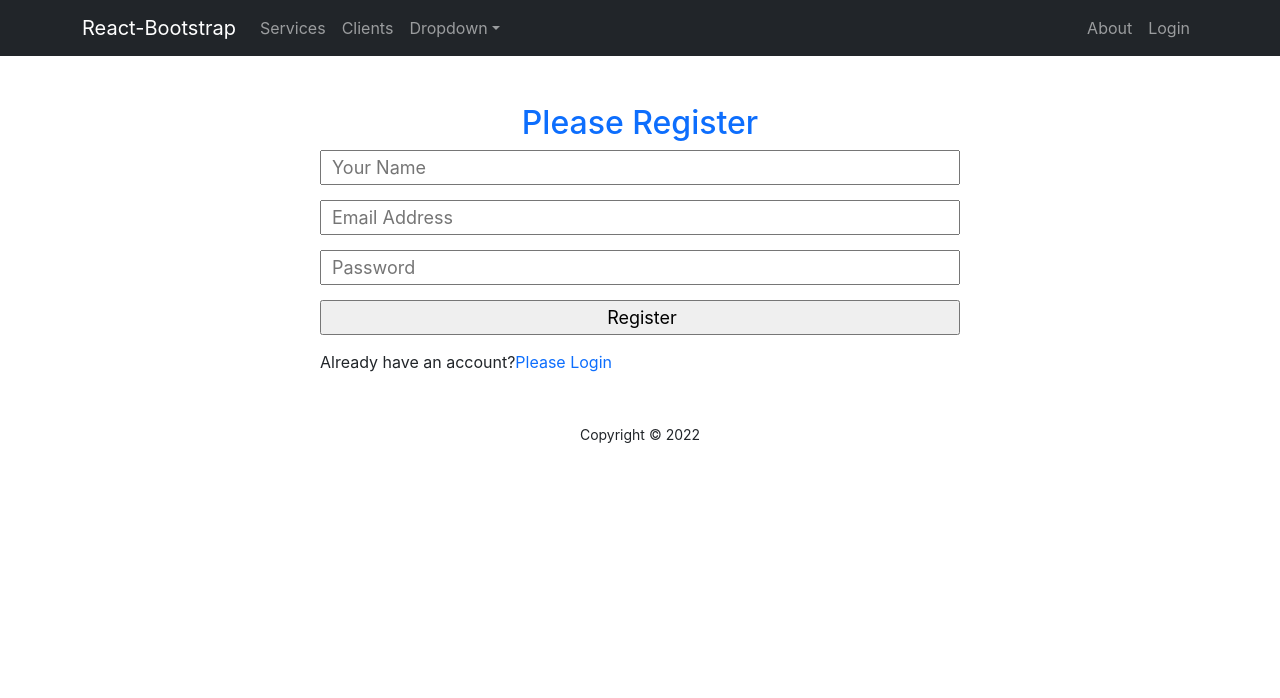
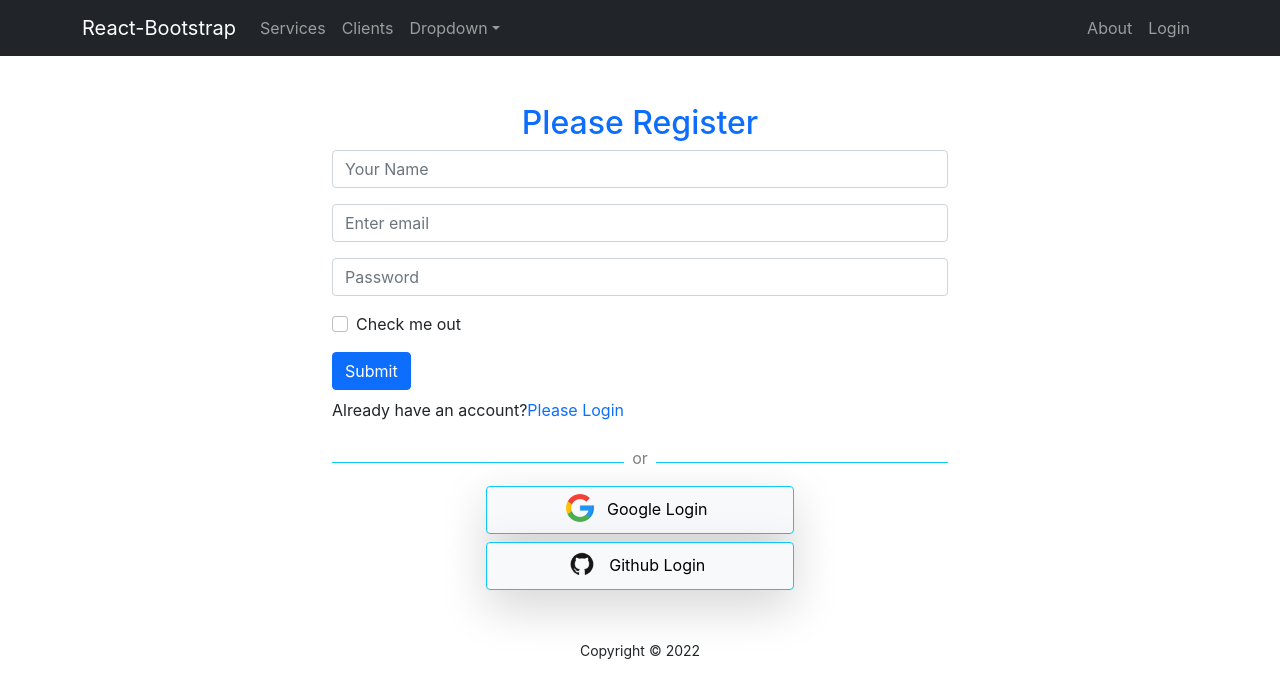
Before and after one commit to MrRonnie/Independent-Service-Provider, a React (Create React App) app: page /register in a window 1280 px wide. Shown: the top 698 px of the page. Built offline with nearby package versions, Linux system fonts and the light colour scheme; no server answers.

Commit message:
Implement google login system and show error

```diff
--- a/src/Pages/Login/Login/Login.js
+++ b/src/Pages/Login/Login/Login.js
@@ -3,6 +3,7 @@ import { Button, Form } from "react-bootstrap";
 import { useSignInWithEmailAndPassword } from "react-firebase-hooks/auth";
 import { Link, useLocation, useNavigate } from "react-router-dom";
 import auth from "../../../firebase.init";
+import SocialLogin from "../SocialLogin/SocialLogin";
 
 const Login = () => {
   const emailRef = useRef("");
@@ -43,9 +44,6 @@ const Login = () => {
             placeholder="Enter email"
             required
           />
-          <Form.Text className="text-muted">
-            We'll never share your email with anyone else.
-          </Form.Text>
         </Form.Group>
 
         <Form.Group className="mb-3" controlId="formBasicPassword">
@@ -74,6 +72,7 @@ const Login = () => {
           Please Register
         </Link>
       </p>
+      <SocialLogin></SocialLogin>
     </div>
   );
 };
--- a/src/Pages/Login/Register/Register.css
+++ b/src/Pages/Login/Register/Register.css
@@ -1,4 +1,4 @@
-.register-form{
+/* .register-form{
     margin: 0 auto;
     width: 50%;
 }
@@ -9,4 +9,4 @@
     padding-left: 10px;
     font-size: 18px;
     margin-bottom: 15px;
-}
+}  */
--- a/src/Pages/Login/Register/Register.js
+++ b/src/Pages/Login/Register/Register.js
@@ -3,6 +3,8 @@ import { Link, useNavigate } from "react-router-dom";
 import { useCreateUserWithEmailAndPassword } from "react-firebase-hooks/auth";
 import auth from "../../../firebase.init";
 import "./Register.css";
+import { Button, Form } from "react-bootstrap";
+import SocialLogin from "../SocialLogin/SocialLogin";
 
 const Register = () => {
   const [createUserWithEmailAndPassword, user, loading, error] =
@@ -26,31 +28,39 @@ const Register = () => {
     createUserWithEmailAndPassword(email, password);
   };
   return (
-    <div className="register-form">
+    <div className="container w-50 mx-auto">
       <h2 className="text-center text-primary mt-5">Please Register</h2>
-      <form onSubmit={handleRegister}>
-        <input type="text" name="name" id="" placeholder="Your Name" />
+      <Form onClick={handleRegister}>
+        <Form.Group className="mb-3" controlId="formBasicText">
+          <Form.Control name="text" type="text" placeholder="Your Name" />
+        </Form.Group>
 
-        <input
+        <Form.Group className="mb-3" controlId="formBasicEmail">
+          <Form.Control
+            name="email"
             type="email"
-          name="email"
-          id=""
-          placeholder="Email Address"
+            placeholder="Enter email"
             required
           />
+        </Form.Group>
 
-        <input
+        <Form.Group className="mb-3" controlId="formBasicPassword">
+          <Form.Control
+            name="password"
             type="password"
-          name="password"
-          id=""
             placeholder="Password"
             required
           />
+        </Form.Group>
+        <Form.Group className="mb-3" controlId="formBasicCheckbox">
+          <Form.Check type="checkbox" label="Check me out" />
+        </Form.Group>
+        <Button variant="primary" type="submit">
+          Submit
+        </Button>
+      </Form>
 
-        <input type="submit" value="Register" />
-      </form>
-
-      <p>
+      <p className="mt-2">
         Already have an account?
         <Link
           to="/login"
@@ -60,6 +70,7 @@ const Register = () => {
           Please Login
         </Link>
       </p>
+      <SocialLogin></SocialLogin>
     </div>
   );
 };
--- /dev/null
+++ b/src/Pages/Login/SocialLogin/SocialLogin.js
@@ -0,0 +1,53 @@
+import React from "react";
+import google from "../../../images/social/google.png";
+import github from "../../../images/social/github.png";
+import { useSignInWithGoogle } from "react-firebase-hooks/auth";
+import auth from "../../../firebase.init";
+import { useNavigate } from "react-router-dom";
+
+const SocialLogin = () => {
+  const [signInWithGoogle, user, loading, error] = useSignInWithGoogle(auth);
+  const navigate = useNavigate();
+  let errorElement;
+  if (error) {
+    errorElement = (
+      <div>
+        <p className="text-danger">Error: {error.message}</p>
+      </div>
+    );
+  }
+
+  if (user) {
+    navigate("/home");
+  }
+  return (
+    <div>
+      <div className="d-flex align-items-center">
+        <div style={{ height: "1px" }} className="bg-info w-50"></div>
+        <p style={{ color: "gray" }} className="mt-2 px-2">
+          or
+        </p>
+        <div style={{ height: "1px" }} className="bg-info w-50"></div>
+      </div>
+      {errorElement}
+      <div>
+        <button
+          onClick={() => signInWithGoogle()}
+          className="btn btn-light border-info shadow-lg rounded mb-2 w-50 d-block mx-auto"
+        >
+          <img className="mb-1" src={google} alt="" />
+          <span className="px-2"> Google Login</span>
+        </button>
+        <button
+          //   onClick={() => signInWithGoogle()}
+          className="btn btn-light border-info shadow-lg rounded mb-2 w-50 d-block mx-auto"
+        >
+          <img className="mb-1" src={github} alt="" />
+          <span className="px-2"> Github Login</span>
+        </button>
+      </div>
+    </div>
+  );
+};
+
+export default SocialLogin;
```
Also changed, not shown: src/images/social/github.png (added), src/images/social/google.png (added). Lines whose indentation alone changed are shown as unchanged.
